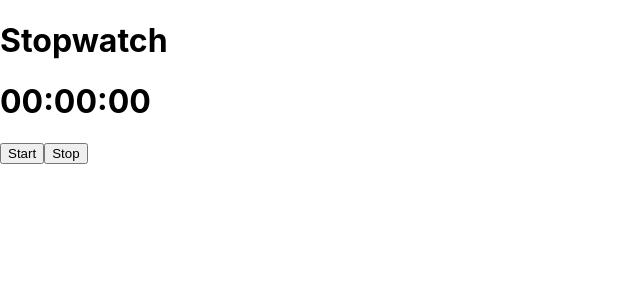
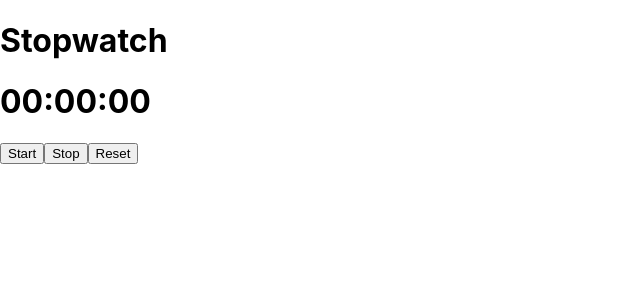
Before and after one commit to Sisyphus6ix/react-practice-project, a React (Create React App) app: page / in a window 1280 px wide. Shown: the top 300 px of the page, without its empty margins (0-640 px from the left). Built offline with nearby package versions, Linux system fonts and the light colour scheme.

Commit message:
Working on reset button logic

```diff
--- a/src/components/timer.js
+++ b/src/components/timer.js
@@ -4,6 +4,10 @@ let seconds = 0
 let minutes = 0
 let hours = 0
 let timerLogic
+
+// let secondsDisplay = document.getElementsByClassName('seconds')[0]
+// let minutesDisplay = document.getElementsByClassName('minutes')[0]
+// let hoursDisplay = document.getElementsByClassName('hours')[0]
 
 const timer = () => {
     return (
@@ -17,12 +21,13 @@ const timer = () => {
             </div>
             <button onClick={startTimer} id="startBtn">Start</button>
             <button onClick={stopTimer} id="stopBtn">Stop</button>
+            <button onClick={resetTimer} id="resetBtn">Reset</button>
         </div>
     )
 }
 
 const startTimer = () => {
-    const secondsDisplay = document.getElementsByClassName('seconds')[0]
+    let secondsDisplay = document.getElementsByClassName('seconds')[0]
     timerLogic = setInterval(
         function(){
             seconds++
@@ -37,4 +42,18 @@ const stopTimer = () => {
     clearInterval(timerLogic)
 }
 
+const resetTimer = () => {
+    let secondsDisplay = document.getElementsByClassName('seconds')[0]
+    let minutesDisplay = document.getElementsByClassName('minutes')[0]
+    let hoursDisplay = document.getElementsByClassName('hours')[0]
+
+    seconds = 0
+    minutes = 0
+    hours = 0
+
+    secondsDisplay.innerText = `0${seconds}`
+    minutesDisplay.innerText = `0${minutes}`
+    hoursDisplay.innerText = `0${hours}`
+}
+
 export default timer
```
